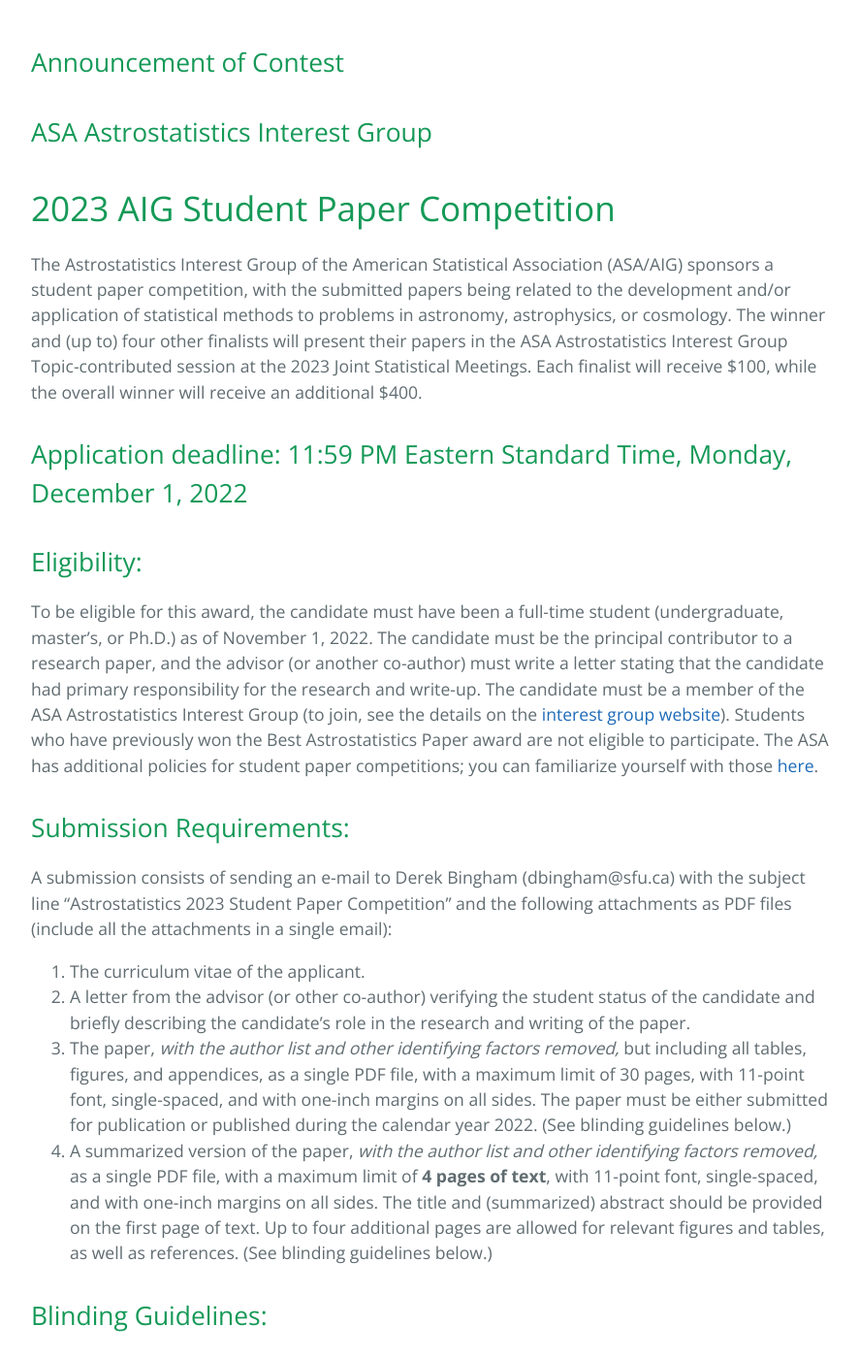
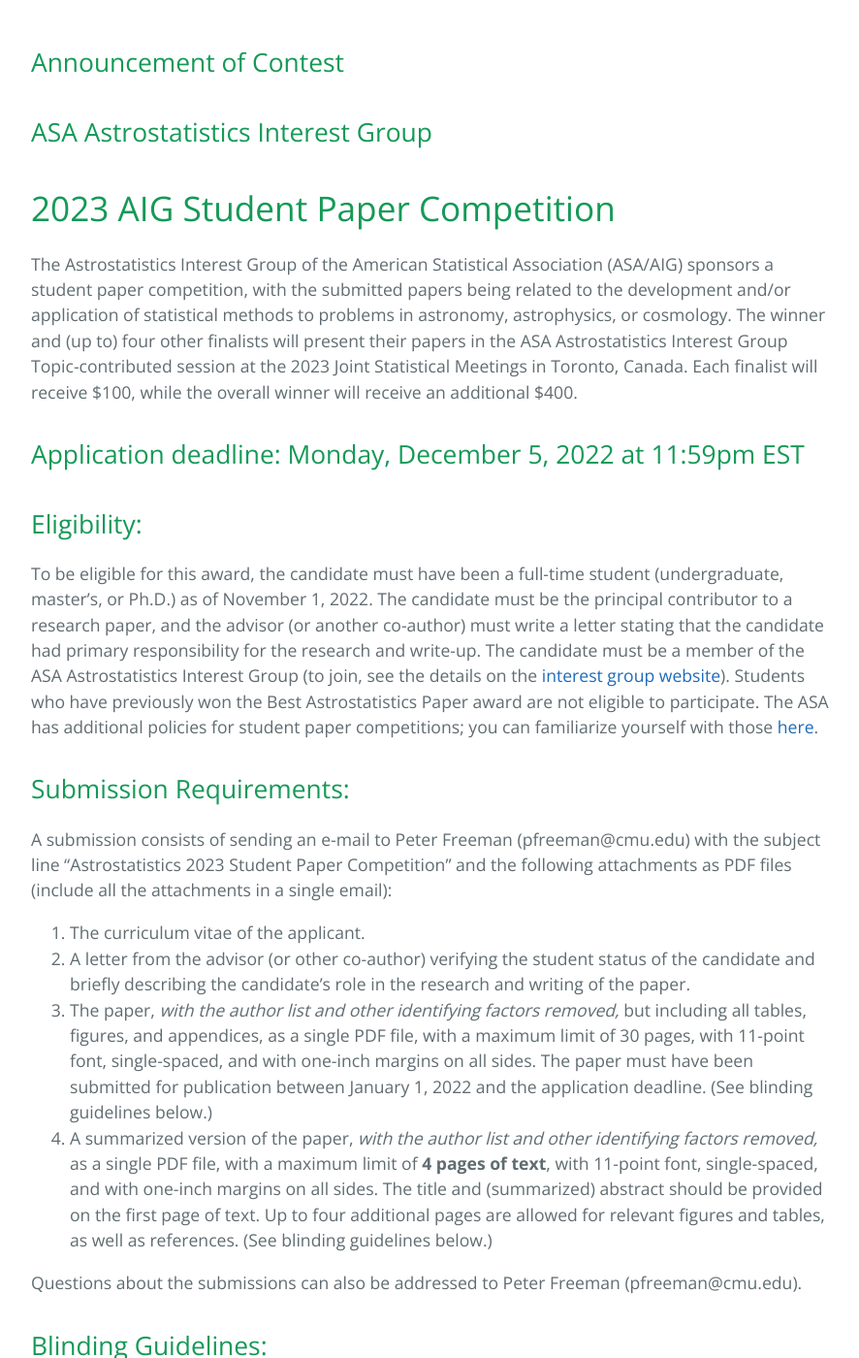
Before and after one commit to aigamstat/aigamstat.github.io, a Jekyll site: the page built from competition/contest_2023.md, in a window 1280 px wide and 1400 px high, scrolled down 326 px. Shown: the whole window at 97% size, without its empty margins (192-1078 px from the left). Built offline with Jekyll 4.4.1, drawn with Linux system fonts in a browser that asks for light colours.

Commit message:
updated contest info
archived page

```diff
--- a/competition/contest_2023.md
+++ b/competition/contest_2023.md
@@ -12,9 +12,9 @@
 ## ASA Astrostatistics Interest Group
 # 2023 AIG Student Paper Competition
 
-The Astrostatistics Interest Group of the American Statistical Association (ASA/AIG) sponsors a student paper competition, with the submitted papers being related to the development and/or application of statistical methods to problems in astronomy, astrophysics, or cosmology. The winner and (up to) four other finalists will present their papers in the ASA Astrostatistics Interest Group Topic-contributed session at the 2023 Joint Statistical Meetings. Each finalist will receive $100, while the overall winner will receive an additional $400.
+The Astrostatistics Interest Group of the American Statistical Association (ASA/AIG) sponsors a student paper competition, with the submitted papers being related to the development and/or application of statistical methods to problems in astronomy, astrophysics, or cosmology. The winner and (up to) four other finalists will present their papers in the ASA Astrostatistics Interest Group Topic-contributed session at the 2023 Joint Statistical Meetings in Toronto, Canada. Each finalist will receive $100, while the overall winner will receive an additional $400.
 
-## Application deadline: 11:59 PM Eastern Standard Time, Monday, December 1, 2022
+## Application deadline: Monday, December 5, 2022 at 11:59pm EST
 
 ## Eligibility:
 
@@ -22,12 +22,14 @@
 
 ## Submission Requirements:
 
-A submission consists of sending an e-mail to Derek Bingham (dbingham@sfu.ca) with the subject line "Astrostatistics 2023 Student Paper Competition" and the following attachments as PDF files (include all the attachments in a single email):
+A submission consists of sending an e-mail to Peter Freeman (pfreeman@cmu.edu) with the subject line "Astrostatistics 2023 Student Paper Competition" and the following attachments as PDF files (include all the attachments in a single email):
 
 1. The curriculum vitae of the applicant.
 2. A letter from the advisor (or other co-author) verifying the student status of the candidate and briefly describing the candidate's role in the research and writing of the paper.
-3. The paper, *with the author list and other identifying factors removed,* but including all tables, figures, and appendices, as a single PDF file, with a maximum limit of 30 pages, with 11-point font, single-spaced, and with one-inch margins on all sides. The paper must be either submitted for publication or published during the calendar year 2022. (See blinding guidelines below.)
+3. The paper, *with the author list and other identifying factors removed,* but including all tables, figures, and appendices, as a single PDF file, with a maximum limit of 30 pages, with 11-point font, single-spaced, and with one-inch margins on all sides. The paper must have been submitted for publication between January 1, 2022 and the application deadline. (See blinding guidelines below.)
 4. A summarized version of the paper, *with the author list and other identifying factors removed,* as a single PDF file, with a maximum limit of **4 pages of text**, with 11-point font, single-spaced, and with one-inch margins on all sides. The title and (summarized) abstract should be provided on the first page of text. Up to four additional pages are allowed for relevant figures and tables, as well as references. (See blinding guidelines below.)
+
+Questions about the submissions can also be addressed to Peter Freeman (pfreeman@cmu.edu).
 
 ## Blinding Guidelines:
 
```
